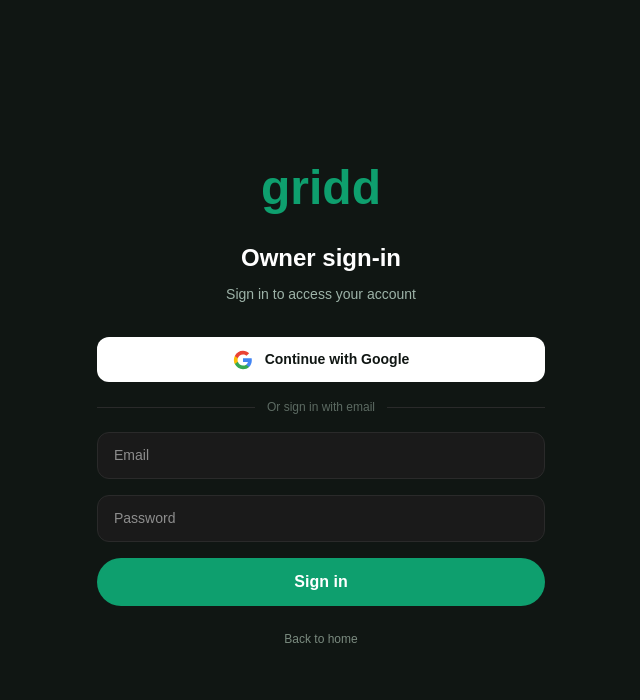
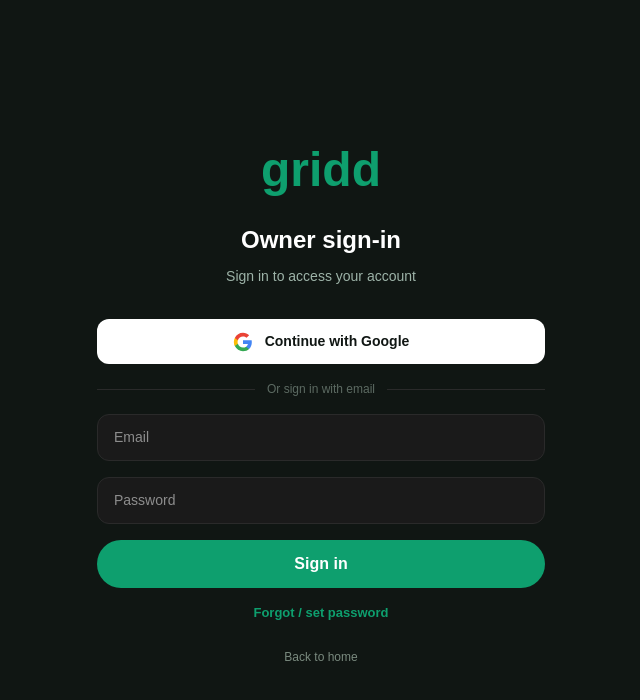
Before and after one commit to hyjaak/gridd, a Next.js app: page /login in a window 1280 px wide. Shown: the top 700 px of the page, without its empty margins (319-959 px from the left). Built offline with nearby package versions, Linux system fonts and the light colour scheme; no server answers.

Commit message:
TASK-38: self-serve password, honest errors, lite default

```diff
--- a/src/app/(auth)/login/page.tsx
+++ b/src/app/(auth)/login/page.tsx
@@ -4,7 +4,7 @@
 import { useSearchParams } from "next/navigation";
 import { GoogleAuthProvider, getRedirectResult, signInWithRedirect } from "firebase/auth";
 import { auth } from "@/lib/firebase";
-import { logIn, googleSignIn } from "@/lib/auth";
+import { logIn, googleSignIn, resetPassword } from "@/lib/auth";
 
 function isMobile(): boolean {
   if (typeof window === "undefined") return false;
@@ -18,6 +18,8 @@
   const [error, setError] = useState("");
   const [loading, setLoading] = useState(false);
   const [googleLoading, setGoogleLoading] = useState(false);
+  const [resetSent, setResetSent] = useState(false);
+  const [resetting, setResetting] = useState(false);
 
   const next = searchParams.get("next");
 
@@ -29,21 +31,20 @@
         console.log("[login] getRedirectResult succeeded for", result.user?.email);
         try {
           await googleSignIn();
-          window.location.assign(next || "/dispatch");
+          window.location.assign(next || "/dispatch-lite");
         } catch (err: any) {
           console.error("[login] getRedirectResult googleSignIn error:", err);
           if (err.name === "GoogleNeedsRoleChoice") {
             setError(err.message);
             return;
           }
-          setError(err.message || "Google sign-in failed");
+          setError(err.code || err.message || "Google sign-in failed");
         }
       })
       .catch((err) => {
-        // Log all redirect errors visibly
         console.error("[login] getRedirectResult error:", err.code, err.message);
         if (err.code !== "auth/no-redirect-operation") {
-          setError(`Redirect sign-in error: ${err.message || err.code}`);
+          setError(`${err.code || ""} ${err.message || ""}`.trim());
         }
       });
   }, [next]);
@@ -54,10 +55,11 @@
     setLoading(true);
     try {
       await logIn(email, password, next ?? undefined);
-    } catch (err) {
-      const msg = err instanceof Error ? err.message : "Sign-in failed";
-      console.error("[login] email sign-in error:", msg);
-      setError(msg);
+    } catch (err: any) {
+      const code = err.code || "";
+      const msg = err.message || "Sign-in failed";
+      console.error("[login] email sign-in error:", code, msg);
+      setError(code ? `${code} — ${msg}` : msg);
     } finally {
       setLoading(false);
     }
@@ -71,17 +73,40 @@
         console.log("[login] mobile detected — using signInWithRedirect");
         const provider = new GoogleAuthProvider();
         await signInWithRedirect(auth, provider);
-        // Page will redirect — this line won't execute
       } else {
         console.log("[login] desktop detected — using signInWithPopup");
         await googleSignIn();
       }
-    } catch (err) {
-      const msg = err instanceof Error ? err.message : "Google sign-in failed";
-      console.error("[login] Google sign-in error:", msg);
-      setError(msg);
+    } catch (err: any) {
+      const code = err.code || "";
+      const msg = err.message || "Google sign-in failed";
+      console.error("[login] Google sign-in error:", code, msg);
+      setError(code ? `${code} — ${msg}` : msg);
     } finally {
       setGoogleLoading(false);
+    }
+  };
+
+  const handleResetPassword = async () => {
+    if (!email.trim()) {
+      setError("Enter your email address above first, then tap this link.");
+      return;
+    }
+    setError("");
+    setResetting(true);
+    try {
+      await resetPassword(email.trim());
+      setResetSent(true);
+    } catch (err: any) {
+      const code = err.code || "";
+      const msg = err.message || "Password reset failed";
+      if (code === "auth/user-not-found") {
+        setError(`No account found for ${email}. Double-check the email or sign up.`);
+      } else {
+        setError(code ? `${code} — ${msg}` : msg);
+      }
+    } finally {
+      setResetting(false);
     }
   };
 
@@ -111,14 +136,20 @@
           </span>
         </button>
 
-        {/* Error display — always visible when set */}
+        {/* Error display — exact code inline */}
         {error && (
-          <div className="mb-4 p-3 bg-red-900/30 border border-red-700 rounded-xl text-red-300 text-[13px] text-center">
+          <div className="mb-4 p-3 bg-red-900/30 border border-red-700 rounded-xl text-red-300 text-[13px] text-center break-words">
             {error}
           </div>
         )}
 
-        {/* Divider — always visible */}
+        {resetSent && (
+          <div className="mb-4 p-3 bg-[#0e9f6e]/20 border border-[#0e9f6e] rounded-xl text-[#0e9f6e] text-[13px] text-center">
+            Check {email} — tap the link, set your password, come back and sign in.
+          </div>
+        )}
+
+        {/* Divider */}
         <div className="flex items-center gap-3 mb-4">
           <div className="flex-1 h-px bg-[#2a2a2a]" />
           <span className="text-[#5c6a62] text-[12px] font-medium">Or sign in with email</span>
@@ -151,6 +182,18 @@
           </button>
         </form>
 
+        {/* Forgot / set password link */}
+        <div className="text-center mt-3">
+          <button
+            type="button"
+            onClick={handleResetPassword}
+            disabled={resetting}
+            className="text-[#0e9f6e] text-[13px] font-semibold bg-transparent border-none cursor-pointer hover:text-white transition-colors disabled:opacity-50"
+          >
+            {resetting ? "Sending..." : "Forgot / set password"}
+          </button>
+        </div>
+
         <p className="text-center mt-6 text-[12px] text-[#5c6a62]">
           <a href="/" className="text-[#7a8a7f] hover:text-white transition-colors no-underline">
             Back to home
--- a/src/lib/auth.ts
+++ b/src/lib/auth.ts
@@ -46,7 +46,7 @@
 }
 
 function routeForRole(role: UserRole) {
-  if (role === "ceo") return "/dispatch";
+  if (role === "ceo") return "/dispatch-lite";
   if (role === "driver") return "/driver/jobs";
   return "/home";
 }
```
